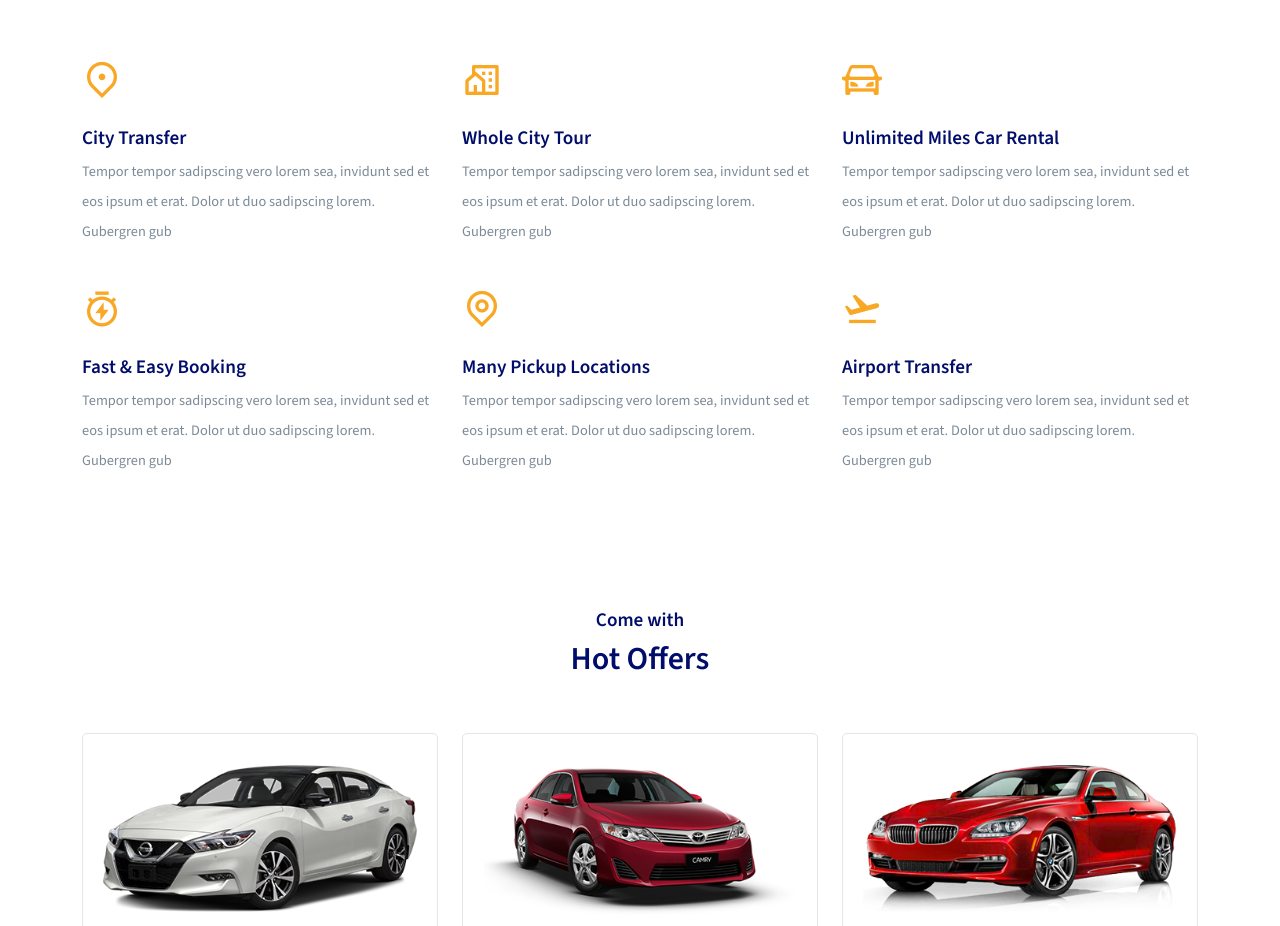
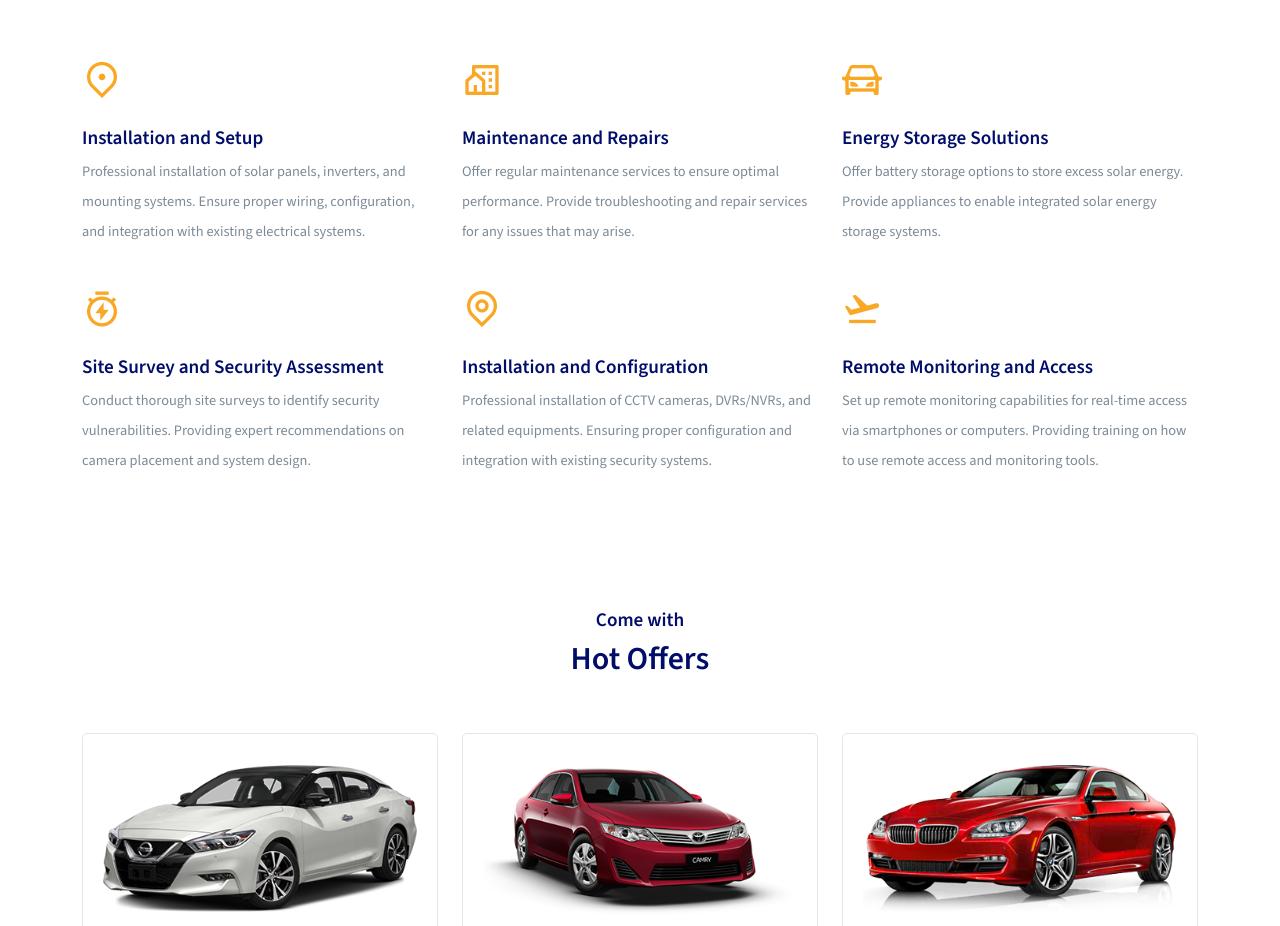
Before and after one commit to Terfa-web/IJA-Company-Limited, a React (Create React App) app: page /home in a window 1280 px wide. Shown: the part 2260-3186 px from the top of the page. Built offline with nearby package versions, Linux system fonts and the light colour scheme.

Commit message:
update the text content under our services section

```diff
--- a/src/assets/data/serviceData.js
+++ b/src/assets/data/serviceData.js
@@ -1,44 +1,44 @@
 const serviceData = [
   {
     id: 1,
-    title: "City Transfer",
+    title: "Installation and Setup",
     icon: "ri-map-pin-2-line",
-    desc: "Tempor tempor sadipscing vero lorem sea, invidunt sed et eos ipsum et erat. Dolor ut duo sadipscing lorem. Gubergren gub",
+    desc: "Professional installation of solar panels, inverters, and mounting systems. Ensure proper wiring, configuration, and integration with existing electrical systems.",
   },
 
   {
     id: 2,
-    title: "Whole  City Tour",
+    title: "Maintenance and Repairs",
     icon: "ri-community-line",
-    desc: "Tempor tempor sadipscing vero lorem sea, invidunt sed et eos ipsum et erat. Dolor ut duo sadipscing lorem. Gubergren gub",
+    desc: "Offer regular maintenance services to ensure optimal performance. Provide troubleshooting and repair services for any issues that may arise.",
   },
 
   {
     id: 3,
-    title: "Unlimited Miles Car Rental",
+    title: "Energy Storage Solutions",
     icon: "ri-roadster-line",
-    desc: "Tempor tempor sadipscing vero lorem sea, invidunt sed et eos ipsum et erat. Dolor ut duo sadipscing lorem. Gubergren gub",
+    desc: "Offer battery storage options to store excess solar energy. Provide appliances to enable integrated solar energy storage systems.",
   },
 
   {
     id: 4,
-    title: "Fast & Easy Booking",
+    title: "Site Survey and Security Assessment",
     icon: "ri-timer-flash-line",
-    desc: "Tempor tempor sadipscing vero lorem sea, invidunt sed et eos ipsum et erat. Dolor ut duo sadipscing lorem. Gubergren gub",
+    desc: "Conduct thorough site surveys to identify security vulnerabilities. Providing expert recommendations on camera placement and system design.",
   },
 
   {
     id: 5,
-    title: "Many Pickup Locations",
+    title: "Installation and Configuration",
     icon: "ri-map-pin-line",
-    desc: "Tempor tempor sadipscing vero lorem sea, invidunt sed et eos ipsum et erat. Dolor ut duo sadipscing lorem. Gubergren gub",
+    desc: "Professional installation of CCTV cameras, DVRs/NVRs, and related equipments. Ensuring proper configuration and integration with existing security systems.",
   },
 
   {
     id: 6,
-    title: "Airport Transfer",
+    title: "Remote Monitoring and Access",
     icon: "ri-flight-takeoff-line",
-    desc: "Tempor tempor sadipscing vero lorem sea, invidunt sed et eos ipsum et erat. Dolor ut duo sadipscing lorem. Gubergren gub",
+    desc: "Set up remote monitoring capabilities for real-time access via smartphones or computers. Providing training on how to use remote access and monitoring tools.",
   },
 ];
 
```
